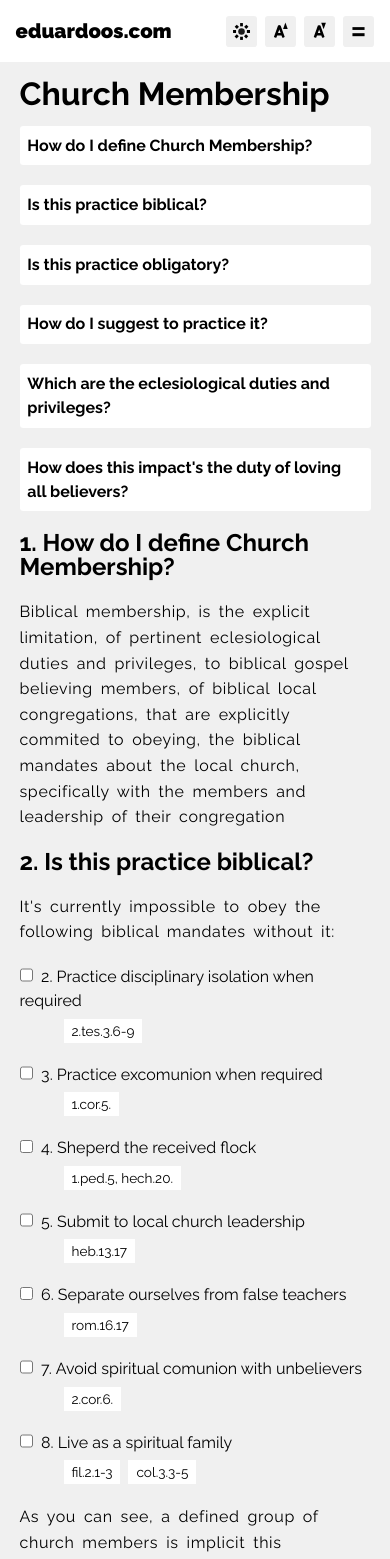
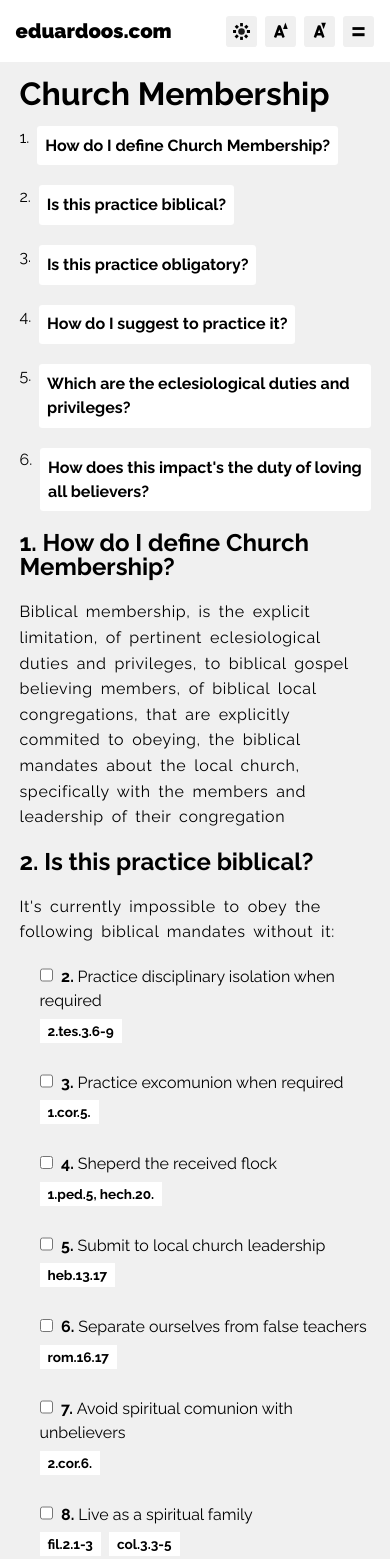
Before and after one commit to EduardoOsteicoechea/eduardoosfrontend, a React (Vite) app: page /church_membership in a window 390 px wide. Shown: the top 1559 px of the page. Built offline with nearby package versions, Linux system fonts and the light colour scheme.

Commit message:
test deploy

```diff
--- a/src/pages/ChurchMembership.css
+++ b/src/pages/ChurchMembership.css
@@ -21,10 +21,21 @@
 }
 
 .ArticlePage001>article>ul {
+   width: 100%;
+}
+.ArticlePage001>article>ul>li {
    display: flex;
-   flex-direction: column;
-   gap: 20px;
-   width: 100%;
+   gap: .5rem;
+   margin: 0;
+}
+
+.reference_to_article_heading {
+   font-family: f1b;
+   text-decoration: none;
+   padding: .5dvw 1dvw;
+   background: var(--c1);
+   color: var(--c10);
+   border-radius: .25dvw;
 }
 
 .ArticleIdea {
@@ -54,18 +65,6 @@
    font-family: f1l;
    color: var(--c5);
 
-}
-
-.reference_to_article_heading {
-   display: flex;
-   flex-wrap: wrap;
-   font-family: f1b;
-   width: 100%;
-   text-decoration: none;
-   padding: .5dvw 1dvw;
-   background: var(--c1);
-   color: var(--c10);
-   border-radius: .25dvw;
 }
 
 .biblically_justified_idea_list_item {
@@ -111,11 +110,9 @@
    }
 
    .biblically_justified_idea_list{
-      padding: 0;
    }
    .biblically_justified_idea_list_item {
-      /* display: flex;
-      flex-direction: column; */
+      margin-bottom: .5rem;
    }
 
    .biblically_justified_idea_checkbox {
@@ -133,7 +130,7 @@
       flex-wrap: wrap;
       gap: .5rem;
       margin-top: .35rem;
-      padding: 0 0 0 2.75rem;
+      padding: 0 0 0 0rem;
    }
 
    .biblically_justified_idea_biblical_reference_text {
--- a/src/pages/ChurchMembership.tsx
+++ b/src/pages/ChurchMembership.tsx
@@ -62,7 +62,7 @@ function ChurchMembership() {
             <article>
                <h1 className="article_heading">{jsonData.title}</h1>
                <ul>
-                  {ideas?.map((i, index) => <li key={index}><a className="reference_to_article_heading" href={"#" + i}>{i}</a></li>)}
+                  {ideas?.map((i, index) => <li key={index}><span>{index+1}. </span><a className="reference_to_article_heading" href={"#" + i}>{i}</a></li>)}
                </ul>
                {jsonData.ideas.map((i, index) =>
                   <div
@@ -96,7 +96,7 @@ function ChurchMembership() {
                            const ideas: BiblicallyJustifiedIdeaList[] = si.biblicallyJustifiedIdeaList
                            return <div
                               key={index}
-                              className=""
+                              className="biblicalPassage"
                            >
                               <ul className="biblically_justified_idea_list" >
                                  {ideas.map((element, i) => (
```
Also changed, not shown: 4 other files (tests, documents, lock files or other folders).
